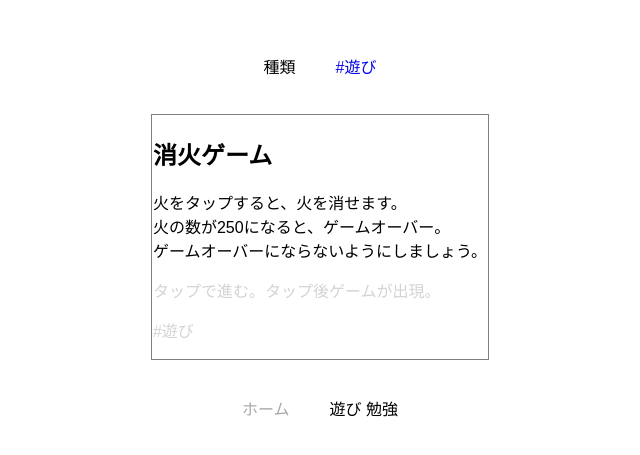
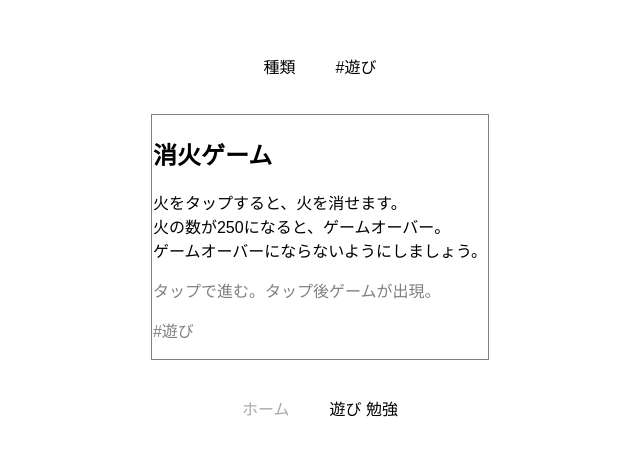
Before and after one commit to aomagolor/play-and-study, a plain HTML site: page play-study.html in a window 1280 px wide. Shown: the part 173-628 px from the top of the page, without its empty margins (320-960 px from the left). Drawn offline with Linux system fonts and the light colour scheme.

Commit message:
Update play-study.html

```diff
--- a/play-study.html
+++ b/play-study.html
@@ -51,7 +51,7 @@
                         <h1>　</h1>
                     </td>
                     <td>
-                        <a href="https://aomagolor.github.io/play-and-study/play-study/kinds-play">#遊び</a>
+                        <a href="https://aomagolor.github.io/play-and-study/play-study/kinds-play" style="color: black;">#遊び</a>
                     </td>
                 </table>
                 <table border="1" style="border-collapse: collapse">
@@ -62,11 +62,11 @@
                                 <p>火をタップすると、火を消せます。<br>
                                     火の数が250になると、ゲームオーバー。<br>
                                     ゲームオーバーにならないようにしましょう。</p>
-                                <p style="color: lightgray;">タップで進む。タップ後ゲームが出現。</p>
+                                <p style="color: gray;">タップで進む。タップ後ゲームが出現。</p>
 
                             </a>
-                            <a href="https://aomagolor.github.io/play-and-study/play-study/kinds-play">
-                                <p style="color: lightgray;">#遊び</p>
+                            <a href="https://aomagolor.github.io/play-and-study/play-study/kinds-play" style="color: gray;">
+                                <p style="color: gray;">#遊び</p>
                             </a>
                         </td>
                     </tr>
```
